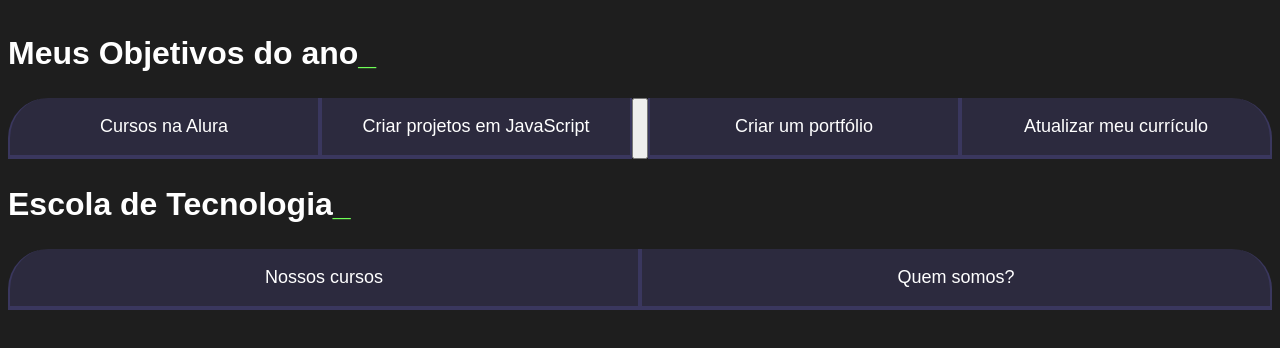
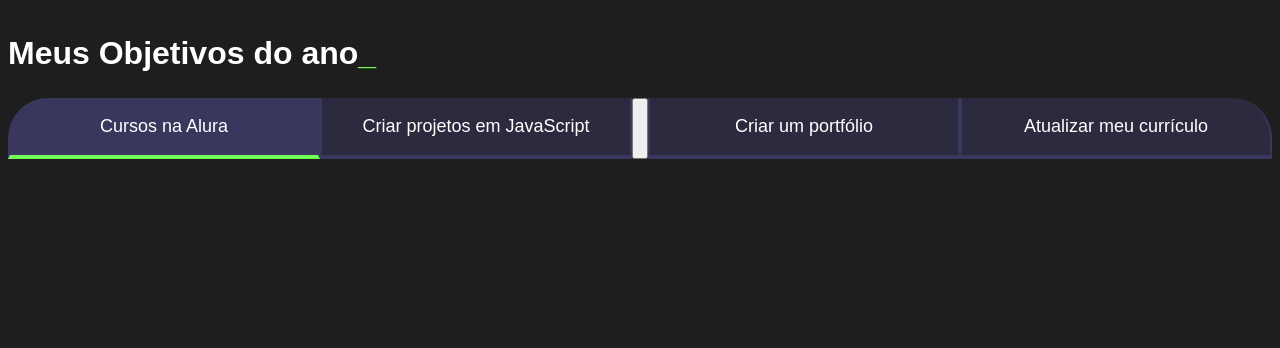
Before and after one commit to MarcoAntonioMachado/Marco, a plain HTML site: page index.html in a window 1280 px wide. Both pictures are taken after a click on the button "Cursos na Alura". Drawn offline with Linux system fonts and the light colour scheme; a web font is replaced by a local one.

Commit message:
Add files via upload

```diff
--- a/index.html
+++ b/index.html
@@ -10,20 +10,17 @@
     <section class="conteudo-principal"></section>
     <h2 class="titulo-principal">Meus Objetivos do ano<span>_</span></h2>
     <div class="botoes">
-        <button class="botao">Cursos na Alura</button>
+        <button class="botao ativo">Cursos na Alura</button>
         <button class="botao">Criar projetos em JavaScript<button>
         <button class="botao">Criar um portfólio</button>
         <button class="botao">Atualizar meu currículo</button>
     </div>
-</body>
-</html>
-<div class="container">
+    <script src="main.js"></script>
+    <div class="container">
     <div class="item"></div>
     <div class="item"></div>
     <div class="item"></div>
-</div>
-<h2 class="titulo-principal">Escola de Tecnologia<span>_</span></h2>
-<div class="botoes">
-    <button class="botao">Nossos cursos</button>
-    <button class="botao">Quem somos?</button>
-</div>
+    </div>
+
+</body>
+</html>
--- a/main.js
+++ b/main.js
@@ -1,2 +1,12 @@
-const botoes = document.querySelectorAll(botao»);
-console.log(botoes)
+const botoes = document.querySelectorAll(".botao");
+
+for(let i=0;i <botoes.length;i++){
+    botoes[i].onclick = function(){
+
+        for(let j=0;j<botoes.length;j++){
+            botoes[j].classList.remove("ativo");
+        }
+
+        botoes[i].classList.add("ativo");
+    }
+}
```
